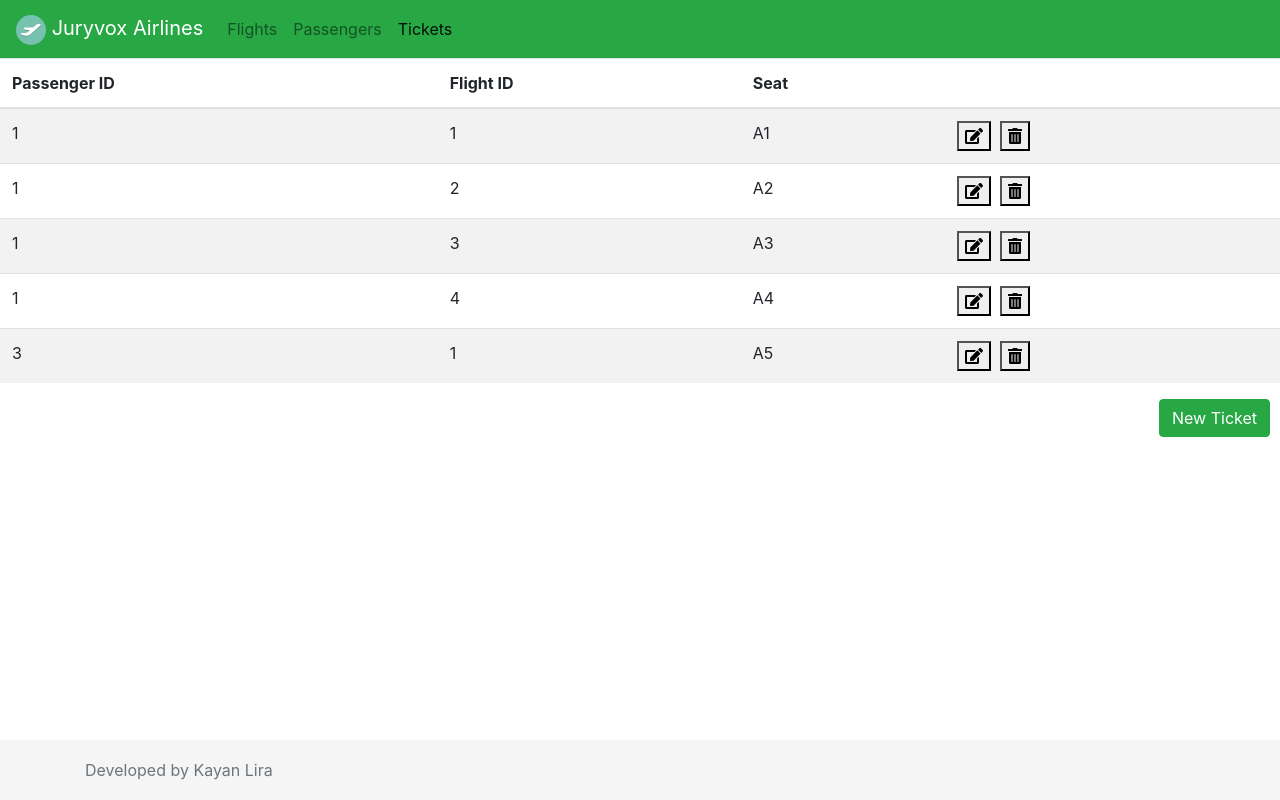
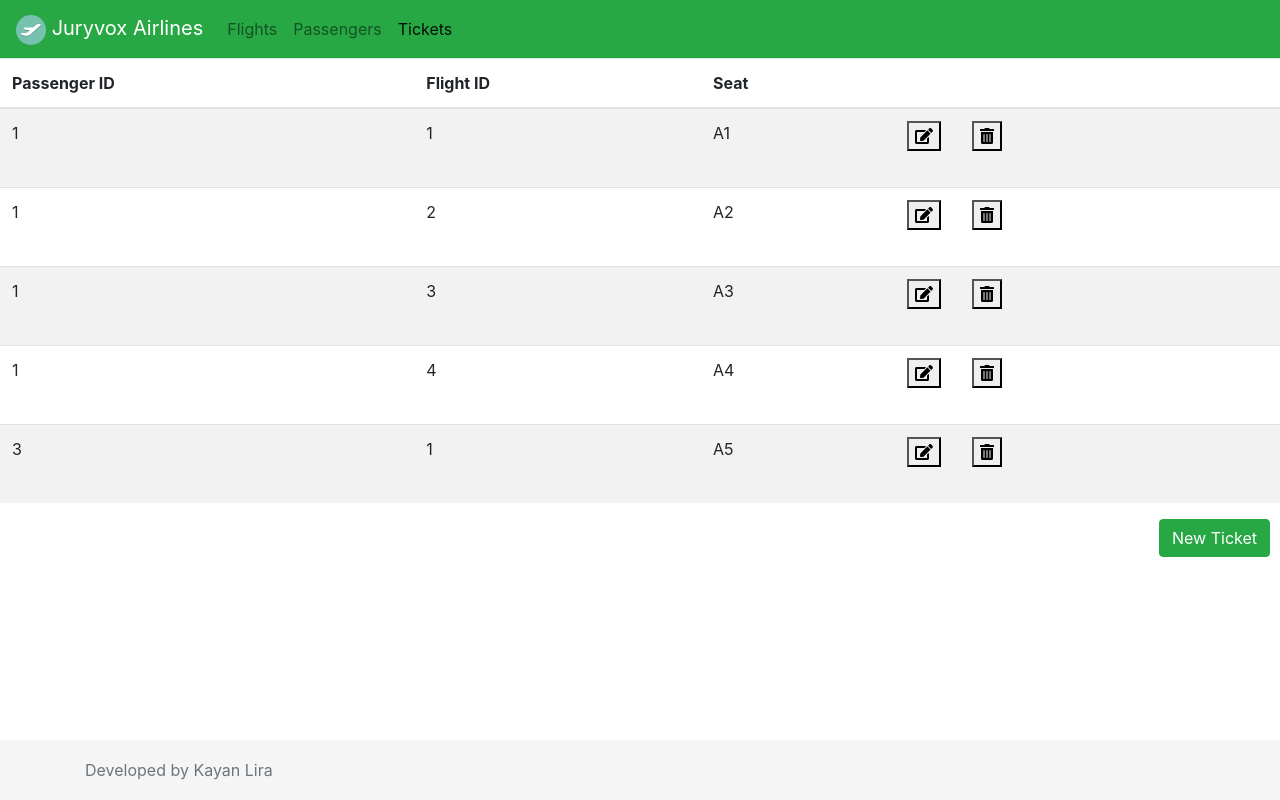
Before and after one commit to kbrandaolira/juryvox-test, a React (Create React App) app in the folder flight-project/: page /tickets in a window 1280 px wide. Built offline with nearby package versions, Linux system fonts and the light colour scheme; no server answers; data requests are answered from the project's data file; the HTML template or start-up script is replaced by a standard one.

Commit message:
Criar Ação de Editar Tickets #23

```diff
--- a/flight-project/src/Flights/FlightSelect/FlightSelect.js
+++ b/flight-project/src/Flights/FlightSelect/FlightSelect.js
@@ -39,7 +39,7 @@ class FlightSelect extends React.Component {
                 <select name="flights" class="form-control" id="flights">
                     <option value="">Select</option>
                     {flights.map(flight => (
-                        <option value={flight.id}>{flight.origin} to {flight.destination} ({flight.departure_time} {flight.arrival_time})</option>
+                        <option selected={flight.id == this.props.defaultValue} value={flight.id}>{flight.origin} to {flight.destination} ({flight.departure_time} {flight.arrival_time})</option>
                     ))}
                 </select>
             </div>
--- a/flight-project/src/Passengers/PassengerSelect/PassengerSelect.js
+++ b/flight-project/src/Passengers/PassengerSelect/PassengerSelect.js
@@ -33,13 +33,14 @@ class PassengerSelect extends React.Component {
 
     render() {
         const { error, isLoaded, passengers } = this.state;
+        console.log(this.props.defaultValue);
         return (
             <div class="form-group">
                 <label htmlFor="passengers">Passenger</label>
                 <select name="passengers" class="form-control" id="passengers">
                     <option value="">Select</option>
                     {passengers.map(passenger => (
-                        <option value={passenger.id}>{passenger.name}</option>
+                        <option selected={passenger.id == this.props.defaultValue} value={passenger.id}>{passenger.name}</option>
                     ))}
                 </select>
             </div>
--- a/flight-project/src/Tickets/TicketUpdate/TicketUpdate.js
+++ b/flight-project/src/Tickets/TicketUpdate/TicketUpdate.js
@@ -9,10 +9,30 @@ class TicketUpdate extends React.Component {
   constructor(props) {
     super(props);
     this.state = {
-      modal: false
+      modal: false,
+      ticket: null
     };
 
     this.toggle = this.toggle.bind(this);
+  }
+
+  componentDidMount() {
+    fetch(properties.api_url + "tickets/" + this.props.ticketId)
+    .then(res => res.json())
+    .then(
+        (result) => {
+            this.setState({
+                isLoaded: true,
+                ticket: result
+            });
+        },
+        (error) => {
+            this.setState({
+                isLoaded: true,
+                error: error
+            });
+        }
+    )
   }
 
   toggle() {
@@ -22,18 +42,24 @@ class TicketUpdate extends React.Component {
   }
 
   render() {
+    const { error, isLoaded, ticket } = this.state;
     return (
       <div>
-        <Button color="success new-btn" onClick={this.toggle}>{this.props.buttonLabel}</Button>
+        {
+            this.props.ticketId != null ?
+            <button title="Edit" onClick={this.toggle}>{this.props.buttonLabel}</button> :
+            <Button color="success new-btn" onClick={this.toggle}>{this.props.buttonLabel}</Button>
+        }
         <Modal isOpen={this.state.modal} toggle={this.toggle} className={this.props.className}>
           <ModalHeader toggle={this.toggle}>New Ticket</ModalHeader>
           <form id="passenger-form">
             <ModalBody>
-                <PassengerSelect></PassengerSelect>
-                <FlightSelect></FlightSelect>
+                <input value={ticket != null ? ticket.id : ""} type="hidden" name="id" id="id"/>
+                <PassengerSelect defaultValue={ticket != null ? ticket.passenger_id : ""}></PassengerSelect>
+                <FlightSelect defaultValue={ticket != null ? ticket.flight_id : ""}></FlightSelect>
                 <div class="form-group">
                   <label htmlFor="seat">Seat</label>
-                  <input name="seat" maxLength="10" type="text" class="form-control" id="seat"/>
+                  <input defaultValue={ticket != null ? ticket.seat : ""} name="seat" maxLength="10" type="text" class="form-control" id="seat"/>
                 </div>
             </ModalBody>
             <ModalFooter>
@@ -48,8 +74,14 @@ class TicketUpdate extends React.Component {
 
   handleSubmit(){
     var callBack = this.props.callBack;
-    fetch(properties.api_url + "tickets/", {
-      method: "POST",
+    var method = "POST";
+
+    if($("#id").val() != ""){
+      method = "PATCH";
+    }
+
+    fetch(properties.api_url + "tickets/" + $("#id").val(), {
+      method: method,
       body: JSON.stringify({"passenger_id":$("#passengers").val(),"flight_id":$("#flights").val(),"seat":$("#seat").val()}),
       headers: {
         'Content-Type': 'application/json'
--- a/flight-project/src/Tickets/Tickets.js
+++ b/flight-project/src/Tickets/Tickets.js
@@ -61,8 +61,14 @@ class Tickets extends React.Component {
                                         <td>{ticket.flight_id}</td>
                                         <td>{ticket.seat}</td>
                                         <td>
-                                            <button title="Edit"><FontAwesomeIcon icon="edit"/></button> &nbsp;
-                                            <button title="Delete" onClick={(e)=>this.remove(ticket)}><FontAwesomeIcon icon="trash-alt"/></button>
+                                        <div class="row">
+                                            <div class="col-md-2">
+                                                    <TicketUpdate ticketId={ticket.id} buttonLabel={<FontAwesomeIcon icon="edit"/>} callBack={this.componentDidMount.bind(this)}/> &nbsp;
+                                                </div>
+                                                <div class="col-md-2">
+                                                    <button title="Delete" onClick={(e)=>this.remove(ticket)}><FontAwesomeIcon icon="trash-alt"/></button>
+                                                </div>
+                                            </div>
                                         </td>
                                     </tr>
                                 ))}
```
